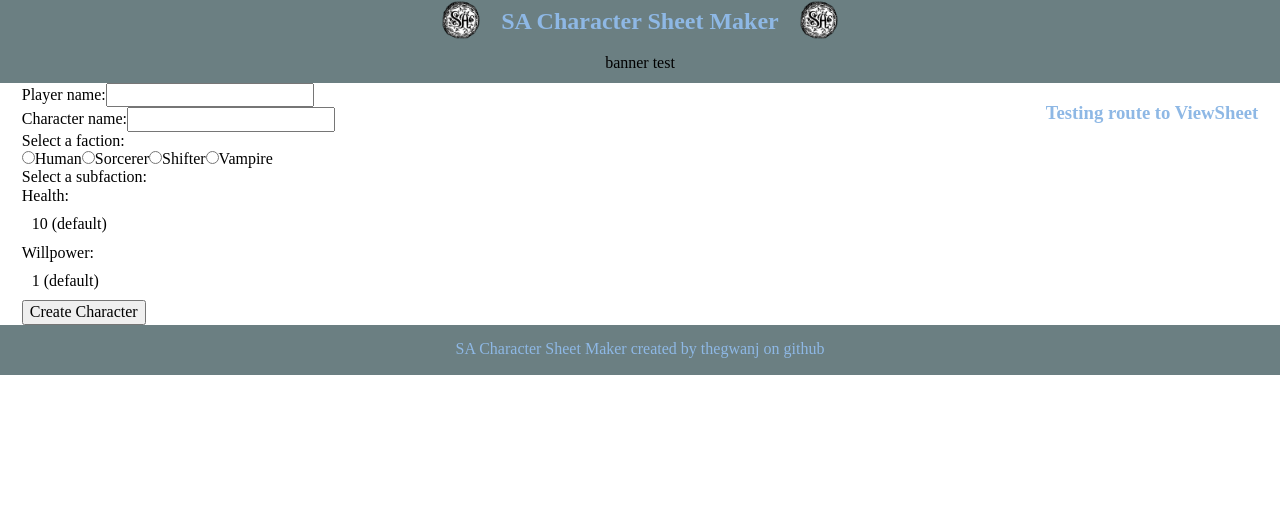
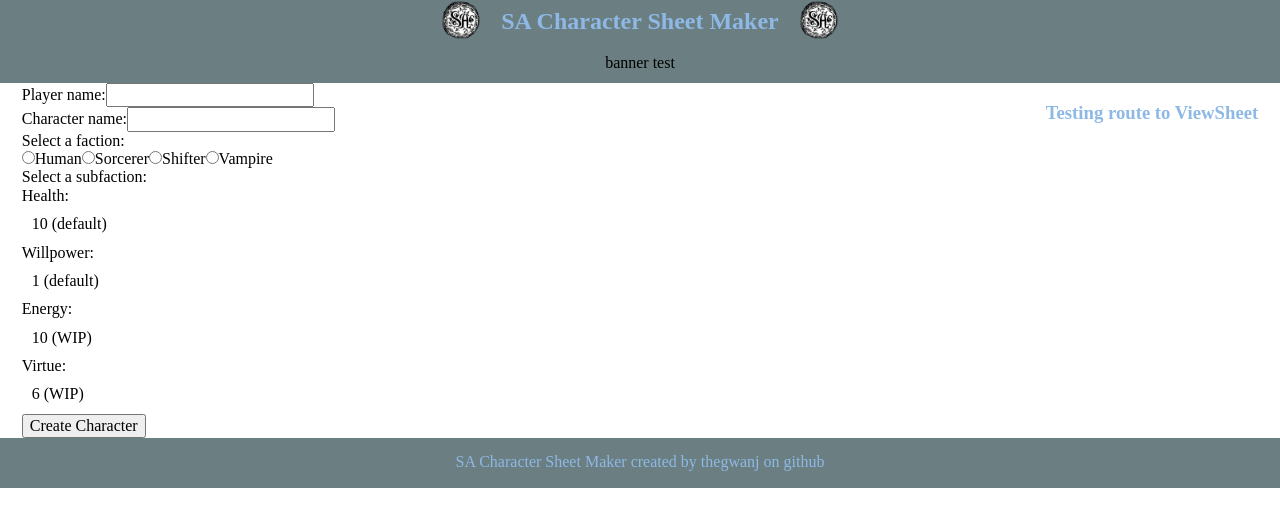
Before and after one commit to thegwanj/SA-character-gen, a React (Create React App) app in the folder client/: page /CreateCharacter in a window 1280 px wide. Shown: the top 526 px of the page. Built offline with nearby package versions, Linux system fonts and the light colour scheme.

Commit message:
Adding in energy and virtue sections. Adding a note to implement dynamic changing of both once ruleset is released

```diff
--- a/client/src/components/CreateCharacterForm/index.js
+++ b/client/src/components/CreateCharacterForm/index.js
@@ -45,6 +45,8 @@ const CreateCharacterForm = () => {
         // Using the value, update the subfactionForm
 
         // Using the value, update the factionSpecificForm
+
+        // Future implementation: Using the value, update the energy and virtue pools
     }
 
     return (
@@ -87,6 +89,10 @@ const CreateCharacterForm = () => {
                         <p id='health'>10 (default)</p>
                         <label for="willpower">Willpower:</label>
                         <p id='willpower'>1 (default)</p>
+                        <label for="energy">Energy:</label>
+                        <p id='energy'>10 (WIP)</p>
+                        <label for="virtue">Virtue:</label>
+                        <p id='virtue'>6 (WIP)</p>
                     </div>
                 </section>
 
```
